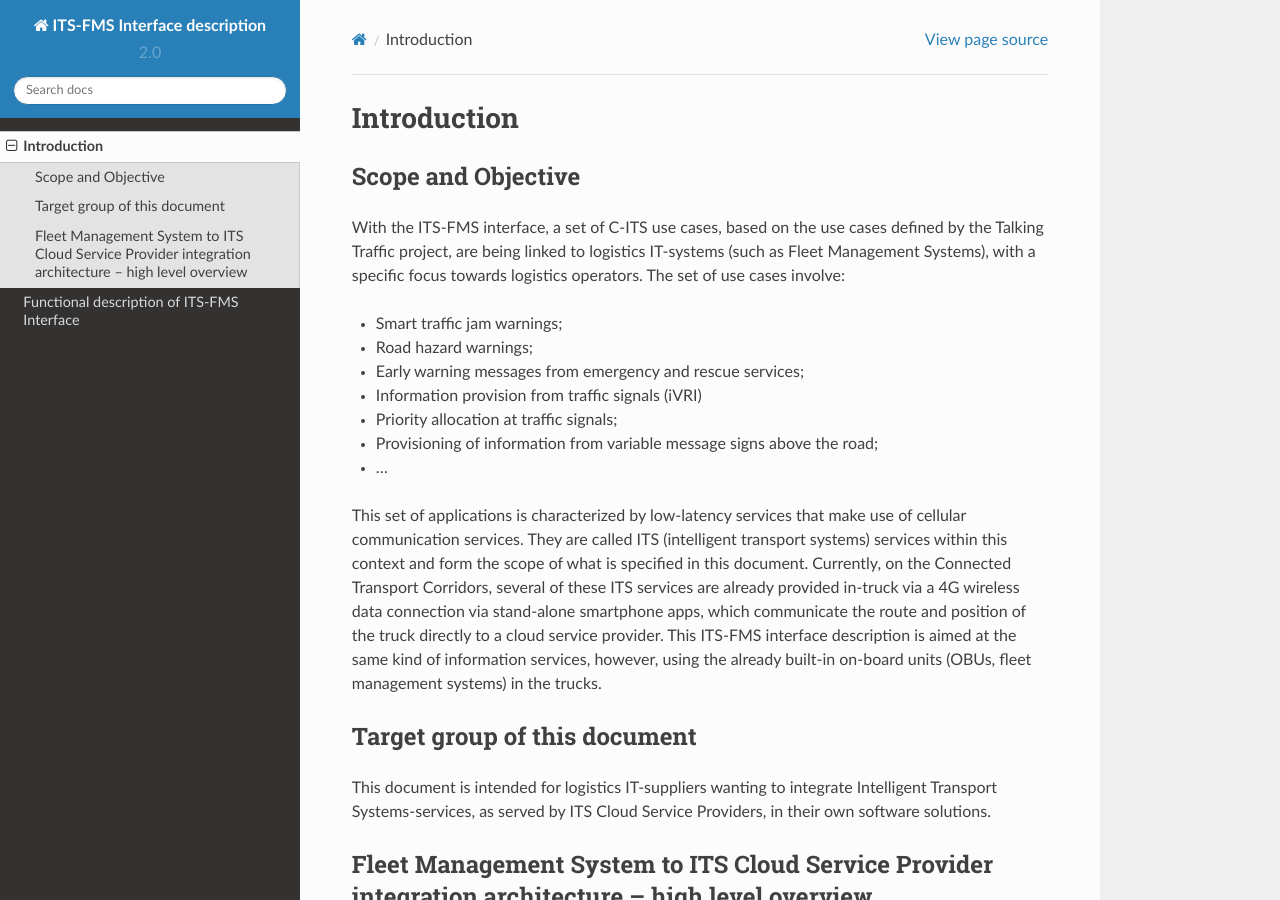
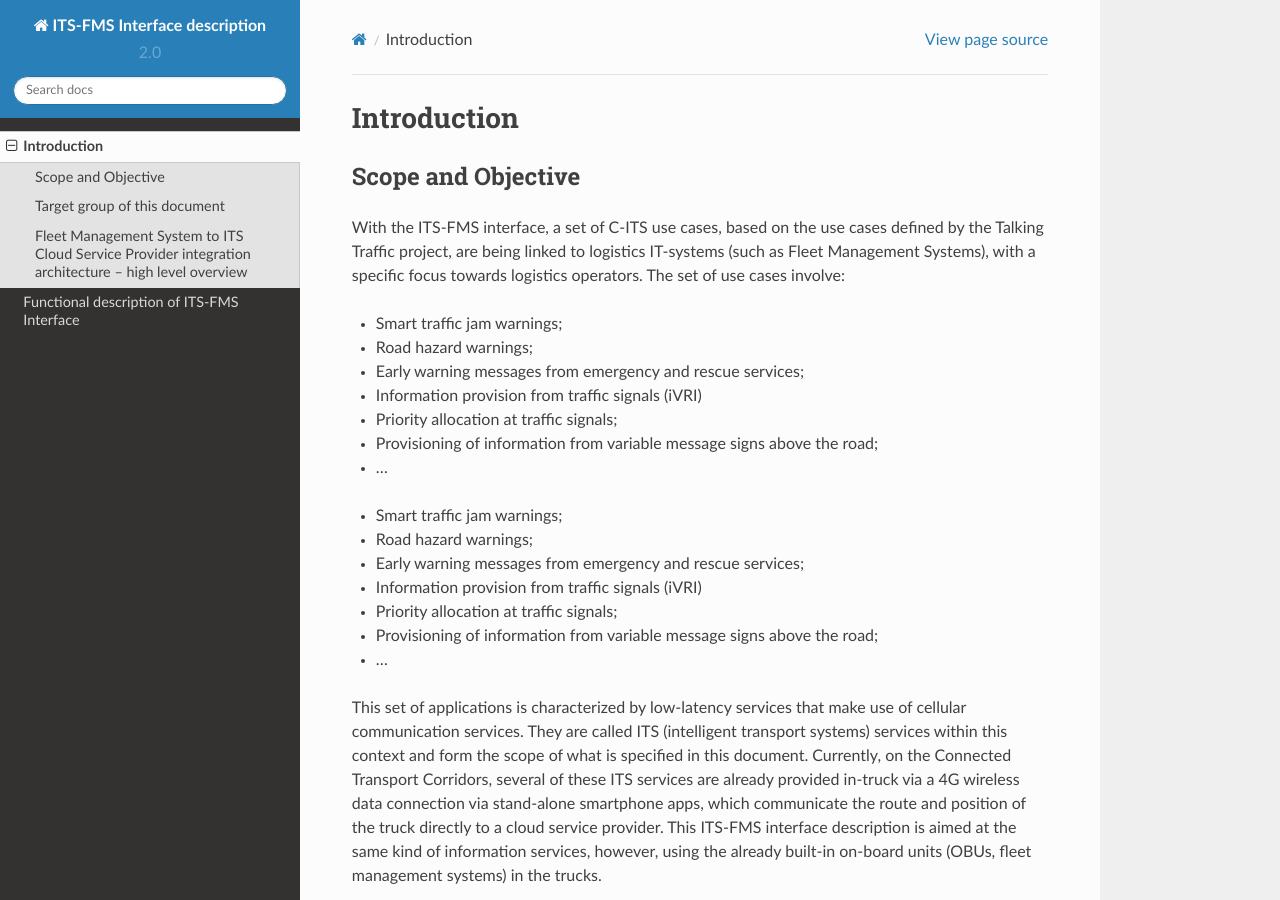
Before and after one commit to AMBosman/rtd-tutorial, a Sphinx documentation site: the page built from docs/source/introduction.rst, in a window 1280 px wide and 900 px high. Built offline with Sphinx 7.4.7 and the Read the Docs theme 2.0.0, drawn with Linux system fonts in a browser that asks for light colours.

Commit message:
Update introduction.rst with two different list options

```diff
--- a/docs/source/introduction.rst
+++ b/docs/source/introduction.rst
@@ -16,6 +16,14 @@ The set of use cases involve:
 - Priority allocation at traffic signals;
 - Provisioning of information from variable message signs above the road;
 - ...
+
+* Smart traffic jam warnings;
+* Road hazard warnings;
+* Early warning messages from emergency and rescue services;
+* Information provision from traffic signals (iVRI)
+* Priority allocation at traffic signals;
+* Provisioning of information from variable message signs above the road;
+* ...
 
 This set of applications is characterized by low-latency services that make use of cellular communication services.
 They are called ITS (intelligent transport systems) services within this context and form the scope of what is specified in this document.
```
